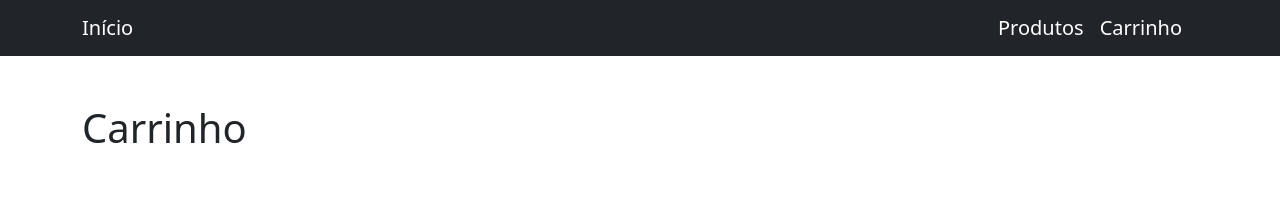
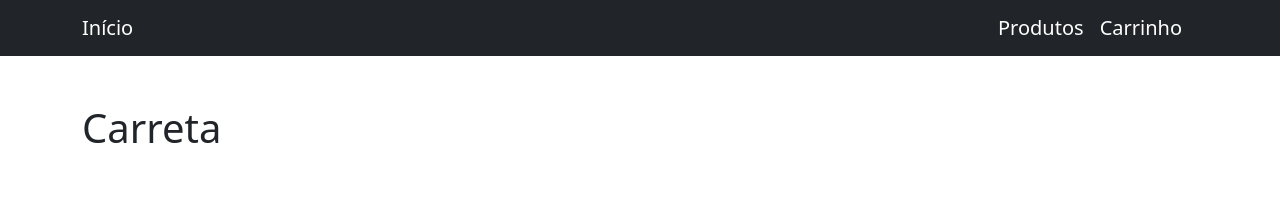
Before and after one commit to joaoaugusto2708/nextjs, a Next.js app: page /cart in a window 1280 px wide. Shown: the top 198 px of the page. Built offline with nearby package versions, Linux system fonts and the light colour scheme.

Commit message:
Subindo deploY

```diff
--- a/src/pages/cart.tsx
+++ b/src/pages/cart.tsx
@@ -19,7 +19,7 @@ const Cart: NextPage = () => {
       <main>
         <Container className="mb-5">
           <h1 className="my-5">
-            Carrinho
+            Carreta
           </h1>
           <CartTable />
           <CartTotal/>
```
